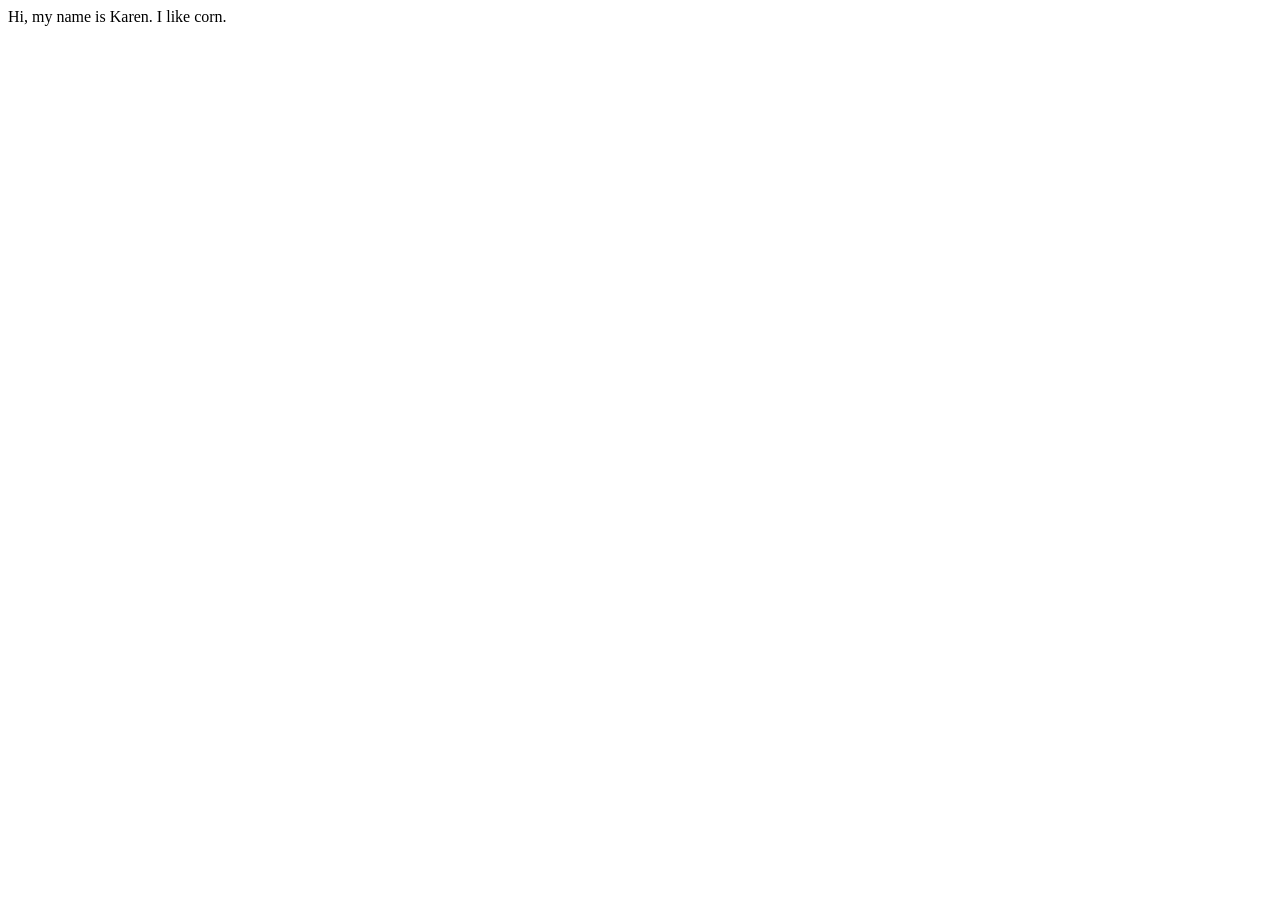
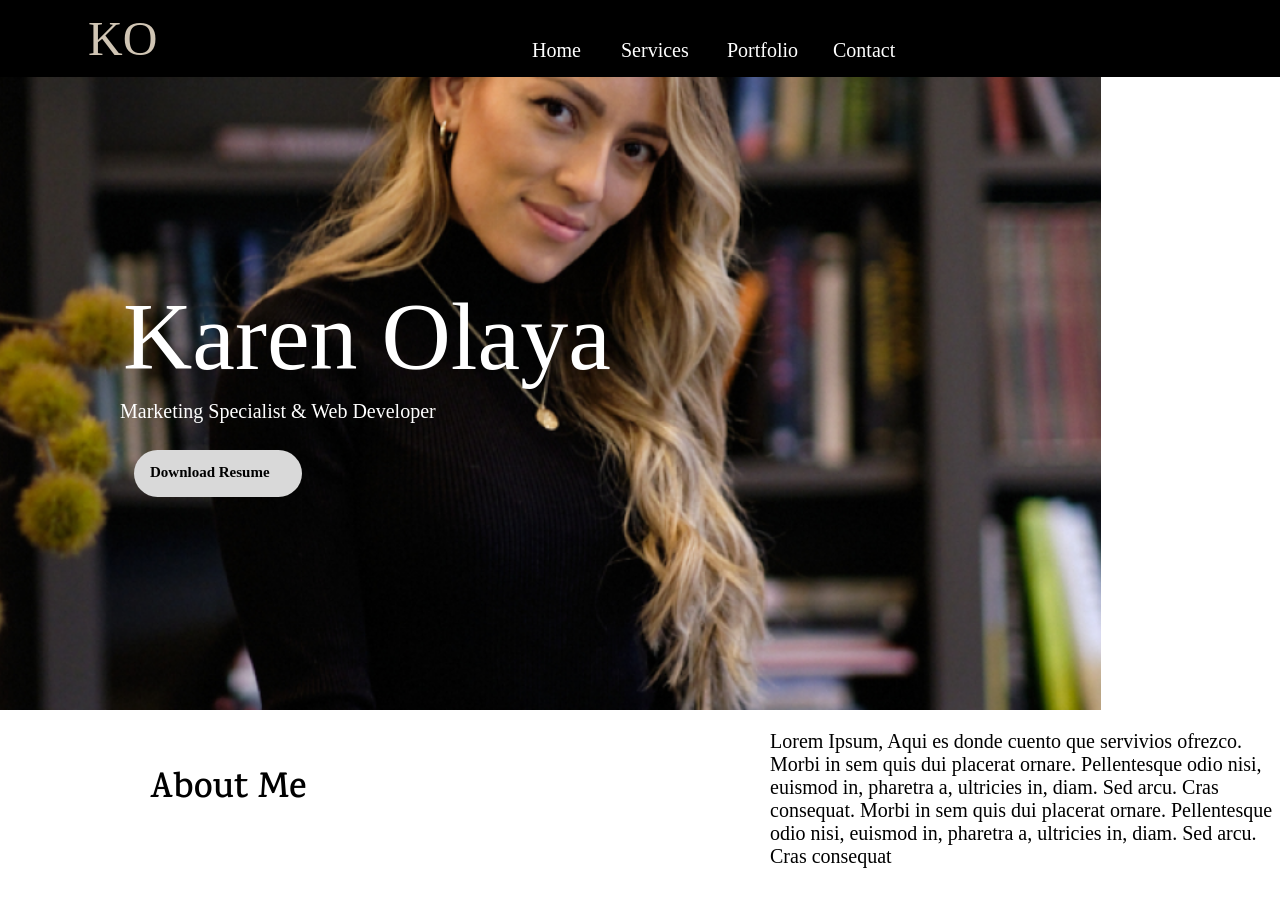
Before and after one commit to Kpom23/CTK301, a plain HTML site: page index.html in a window 1280 px wide. Before the commit the page ends 800 px from the top, so only its background shows below. Drawn offline with Linux system fonts and the light colour scheme; a web font is replaced by a local one.

Commit message:
Add files via upload

```diff
--- /dev/null
+++ b/global.css
@@ -0,0 +1,29 @@
+body {
+    margin: 0;
+    line-height: normal;
+  }
+
+  :root {
+    /* fonts */
+    --font-kannada-mn: "Kannada MN";
+    --font-karma:"Karma-Light.ttf";
+
+    /* font sizes */
+    --font-size-xl: 20px;
+
+    /* Colors */
+    --color-white: #fff;
+    --color-black: #000;
+    --color-whitesmoke: #ececec;
+  }
+
+  @font-face {
+    font-family:"Karma Light";
+    src: url(font/Karma-Light);
+  }
+
+  @font-face {
+    font-family: var(--font-karma);
+    src: url(font/Karma-Bold);
+    font-weight: 700;
+  }
--- /dev/null
+++ b/index.css
@@ -0,0 +1,238 @@
+.about-me {
+    position: relative;
+    font-weight: 600;
+    display: inline-block;
+    width: 248px;
+    height: 33px;
+    flex-shrink: 0;
+}
+.frame2 {
+    margin: 0;
+    width: 248px;
+    height: 90px;
+    overflow: hidden;
+    flex-shrink: 0;
+    display: flex;
+    flex-direction: column;
+    align-items: center;
+    justify-content: flex-end;
+    padding: 24px 0px;
+    box-sizing: border-box;
+    font-size: inherit;
+    font-family: inherit;
+}
+.lorem-ipsum-aqui {
+    margin: 0;
+    position: relative;
+    font-size: 20px;
+    font-family: 'Kannada MN';
+    display: inline-block;
+    width: 508px;
+    height: 180px;
+    flex-shrink: 0;
+}
+.frame1 {
+    align-self: stretch;
+    overflow: hidden;
+    display: flex;
+    flex-direction: row;
+    align-items: flex-start;
+    justify-content: space-between;
+}
+.frame {
+    position: absolute;
+    top: 730px;
+    left: 150px;
+    width: 1128px;
+    overflow: hidden;
+    display: flex;
+    flex-direction: column;
+    align-items: flex-start;
+    justify-content: center;
+    text-align: left;
+    font-size: 36px;
+    color: #000;
+    font-family: Karma;
+}
+.dscf1324-1-2-1-1 {
+    position: relative;
+    width: 86%;
+    height: 710px;
+    object-fit: cover;
+}
+
+.frame-child {
+    position: absolute;
+    top: 0px;
+    left: 0px;
+    background-color: #000;
+    width: 1428px;
+    height: 77px;
+}
+.ko {
+    position: absolute;
+    top: 11px;
+    left: 88px;
+    font-size: 48px;
+    color: #d0c5b4;
+    display: inline-block;
+    width: 124px;
+    height: 66px;
+}
+.home {
+    margin: 0;
+    position: absolute;
+    top: 39px;
+    left: 532px;
+    font-size: inherit;
+    font-weight: 400;
+    font-family: inherit;
+    display: inline-block;
+    width: 69px;
+    height: 23px;
+}
+.home:hover {
+    animation: 1s ease 0s infinite normal none shadow-drop-bottom;
+    opacity: 1;
+}
+
+@keyframes  shadow-drop-bottom {
+    0% {
+          box-shadow: 0 0 0 0 transparent;
+    }
+    100% {
+          box-shadow: 0 12px 20px -12px rgb(0 0 0 / 35%);
+    }
+}
+.services {
+    margin: 0;
+    position: absolute;
+    top: 39px;
+    left: 621px;
+    font-size: inherit;
+    font-weight: 400;
+    font-family: inherit;
+    display: inline-block;
+    width: 106px;
+    height: 23px;
+}
+.services:hover {
+    animation: 1s ease 0s infinite normal none shadow-drop-bottom;
+    opacity: 1;
+}
+.portfolio1 {
+    text-decoration: none;
+    position: absolute;
+    top: 39px;
+    left: 727px;
+    color: inherit;
+    display: inline-block;
+    width: 106px;
+    height: 23px;
+}
+.portfolio1:hover {
+    animation: 1s ease 0s infinite normal none shadow-drop-bottom;
+    opacity: 1;
+}
+.contact {
+    text-decoration: none;
+    position: absolute;
+    top: 39px;
+    left: 833px;
+    color: inherit;
+    display: inline-block;
+    width: 106px;
+    height: 23px;
+}
+.contact:hover {
+    animation: 1s ease 0s infinite normal none shadow-drop-bottom;
+    opacity: 1;
+}
+.karen-olaya {
+    margin: 0;
+    position: absolute;
+    top: 281px;
+    left: 123px;
+    font-size: 96px;
+    font-weight: 400;
+    font-family: inherit;
+    display: inline-block;
+    width: 617px;
+    height: 121px;
+}
+
+.marketing-specialis {
+    margin: 0;
+    position: absolute;
+    top:400px;
+    left: 120px;
+    font-size: 20px;
+    font-weight: 400;
+    font-family: 'Kannada MN';
+    color: #fff;
+    text-align: left;
+    display: inline-block;
+    width: 604px;
+    height: 47px;
+}
+
+
+.group-child {
+    position: absolute;
+    top: 0px;
+    left: 0px;
+    border-radius: 34px;
+    background-color: #d9d9d9;
+    width: 168px;
+    height: 47px;
+}
+.download-resume {
+    position: absolute;
+    top: 14px;
+    left: 16px;
+    display: inline-block;
+    width: 142px;
+    height: 33px;
+}
+.rectangle-parent {
+    position: absolute;
+    top: 450px;
+    left: 134px;
+    width: 168px;
+    height: 47px;
+    font-size: 15px;
+    color: #000;
+}
+.rectangle-parent:hover {
+    animation: 1s ease 0s infinite normal none shadow-drop-bottom;
+    opacity: 1;
+}
+.frame4 {
+    align-self: stretch;
+    position: relative;
+    height: 595px;
+    overflow: hidden;
+    flex-shrink: 0;
+    text-align: left;
+    font-size: 20px;
+    color: #fff;
+    font-family: 'Kannada MN';
+}
+.frame3 {
+    position: absolute;
+    top: 0px;
+    left: 0px;
+    width: 1428px;
+    overflow: hidden;
+    display: flex;
+    flex-direction: column;
+    align-items: flex-end;
+    justify-content: center;
+}
+.portfolio {
+    position: relative;
+    background-color: #fff;
+    width: 100%;
+    height: 1024px;
+    overflow: hidden;
+}
--- a/index.html
+++ b/index.html
@@ -1,2 +1,44 @@
-Hi, my name is Karen.
-I like corn.
+<!DOCTYPE html>
+    <html lang="en">
+
+ <head>
+    <meta charset="utf-8">
+    <meta name="viewport" content="initial-scale=1, width=device-width">
+
+<link rel="stylesheet" href="./global.css" />
+<link rel="stylesheet" href="./index.css" />
+<link rel="stylesheet" href="https://fonts.googleapis.com/css2?family=Kannada MN:wght@400&display=swap" />
+<link rel="stylesheet" href="https://fonts.googleapis.com/css2?family=Karma:wght@400;600&display=swap" />
+<title>Web Portfolio</title>
+
+</head>
+
+<body>
+    <div class="portfolio">
+    <img class="dscf1324-1-2-1-1" alt="" src="DSCF1324 (1) (2) 1.png">
+<main class="frame">
+    <div class="frame1">
+    <h3 class="frame2">
+    <span class="about-me">About Me </span>
+    </h3>
+    <p class="lorem-ipsum-aqui">Lorem Ipsum, Aqui es donde cuento que servivios ofrezco. Morbi in sem quis dui placerat ornare. Pellentesque odio nisi, euismod in, pharetra a, ultricies in, diam. Sed arcu. Cras consequat. Morbi in sem quis dui placerat ornare. Pellentesque odio nisi, euismod in, pharetra a, ultricies in, diam. Sed arcu. Cras consequat</p>
+    </div>
+</main>
+    <div class="frame3">
+    <header class="frame4">
+
+<header class="frame-child">
+</header>
+    <div class="ko">KO</div>
+    <h1 class="home">Home</h1>
+    <h1 class="services">Services</h1>
+    <a class="portfolio1">Portfolio</a>
+    <a class="contact" preload>Contact</a>
+    <h2 class="karen-olaya">Karen Olaya</h2>
+    <h3 class="marketing-specialis">Marketing Specialist & Web Developer</h3>
+    <div class="rectangle-parent">
+<section class="group-child">
+</section>
+    <b class="download-resume">Download Resume</b>
+ </body>
+</html>
```
Also changed, not shown: DSCF1324 (1) (2) 1.png (added), images 1.png (added).
